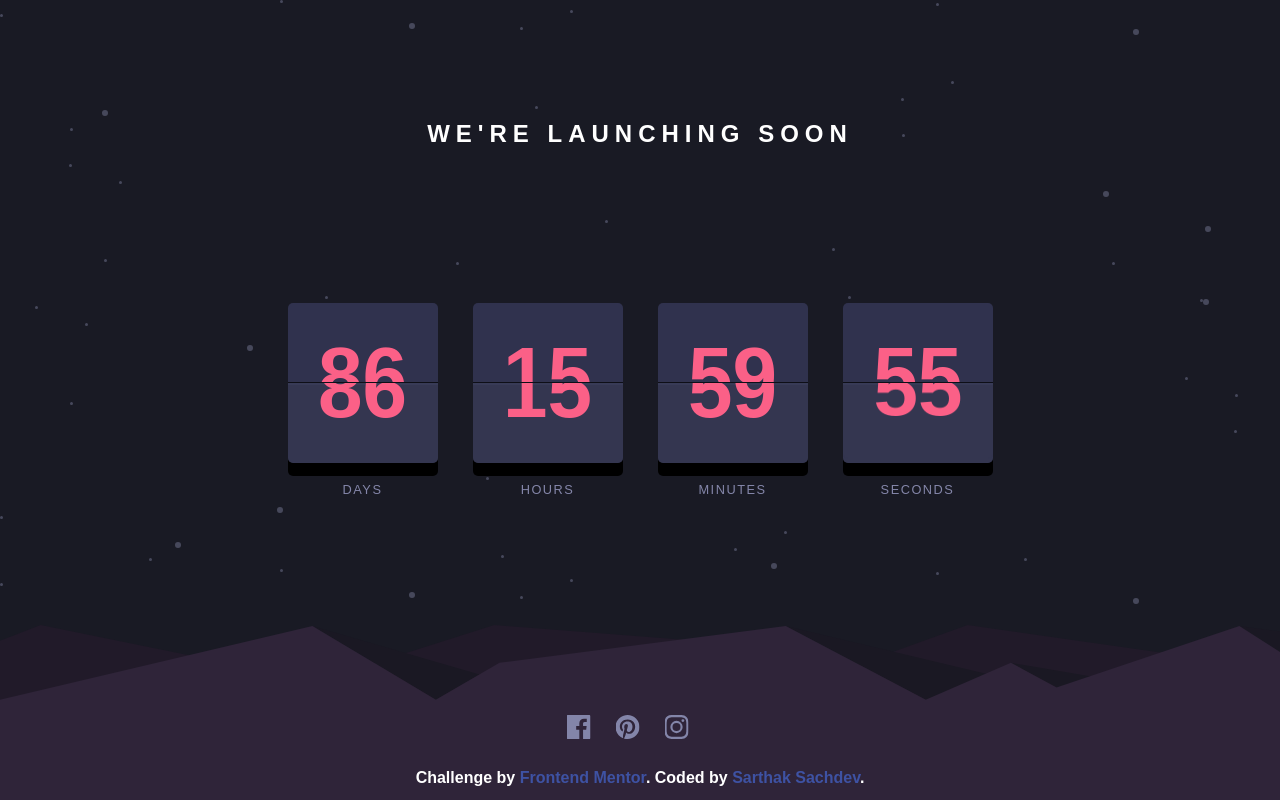
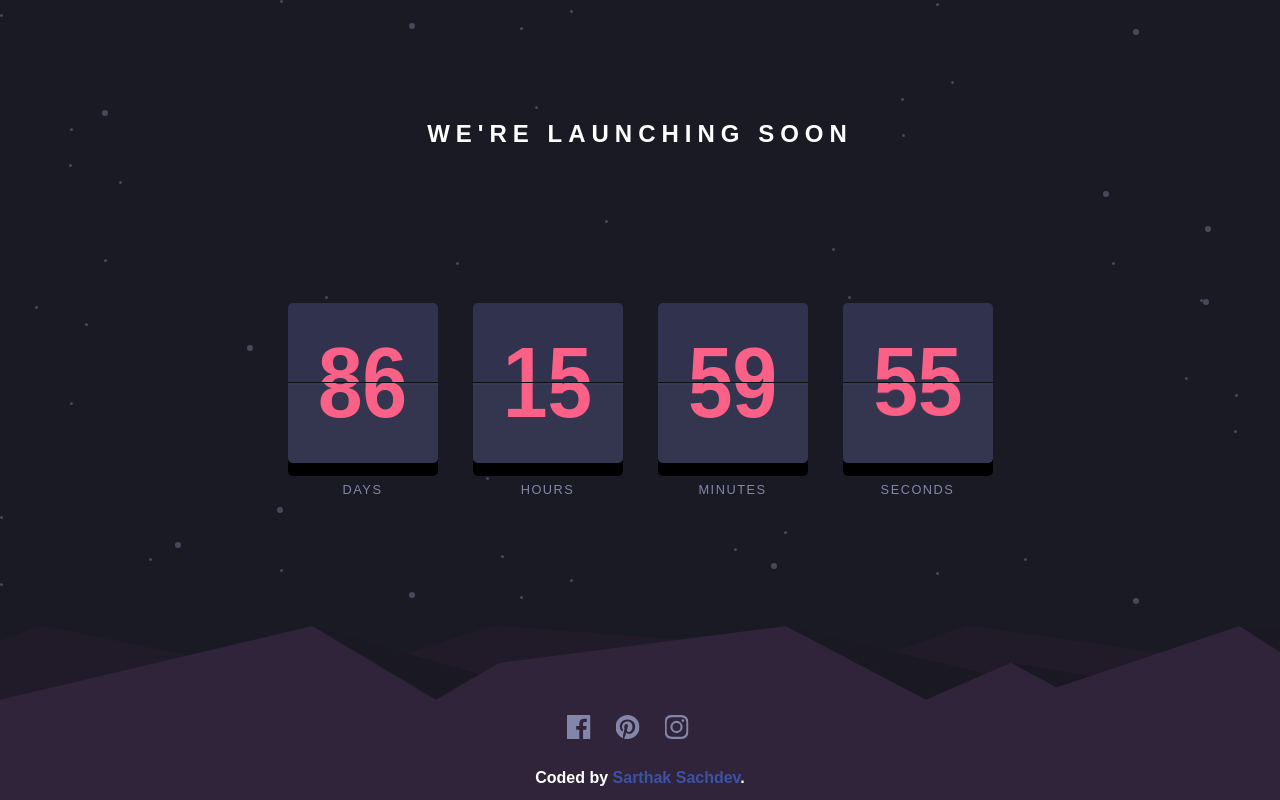
Before and after one commit to SartHak-0-Sach/Launch-countdown-timer_frontend_project, a plain HTML site: page index.html in a window 1280 px wide. Drawn offline with Linux system fonts and the light colour scheme.

Commit message:
Update index.html

```diff
--- a/index.html
+++ b/index.html
@@ -55,7 +55,6 @@
       <span class="instagram"><img src="./images/icon-instagram.svg" alt=""></span>
     </div>
     <div class="attribution">
-      Challenge by <a href="https://www.frontendmentor.io?ref=challenge" target="_blank" title="link" rel="noopener">Frontend Mentor</a>.
       Coded by <a href="https://github.com/SartHak-0-Sach" target="_blank" title="link" rel="noopener">Sarthak Sachdev</a>.
     </div>
   </div>
```
